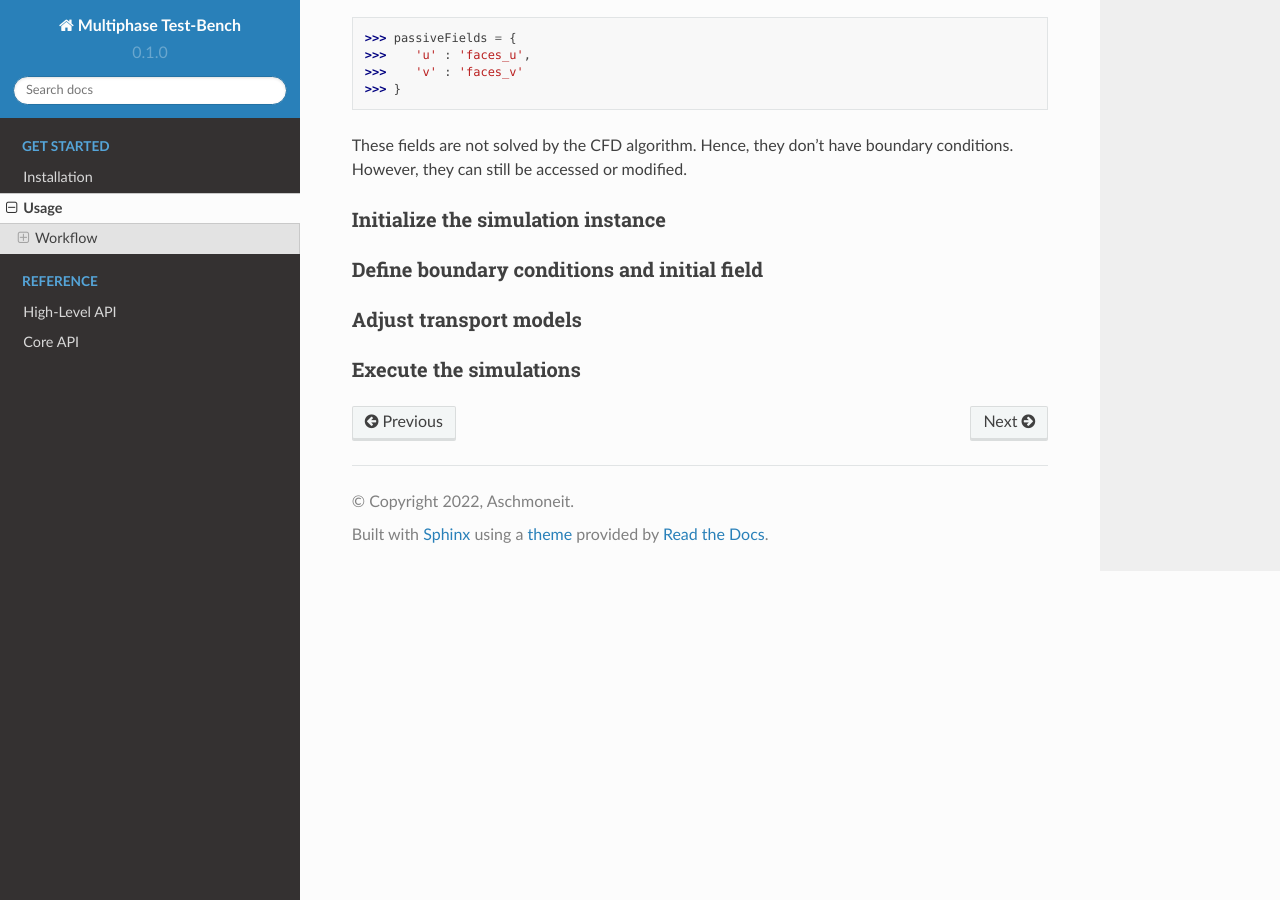
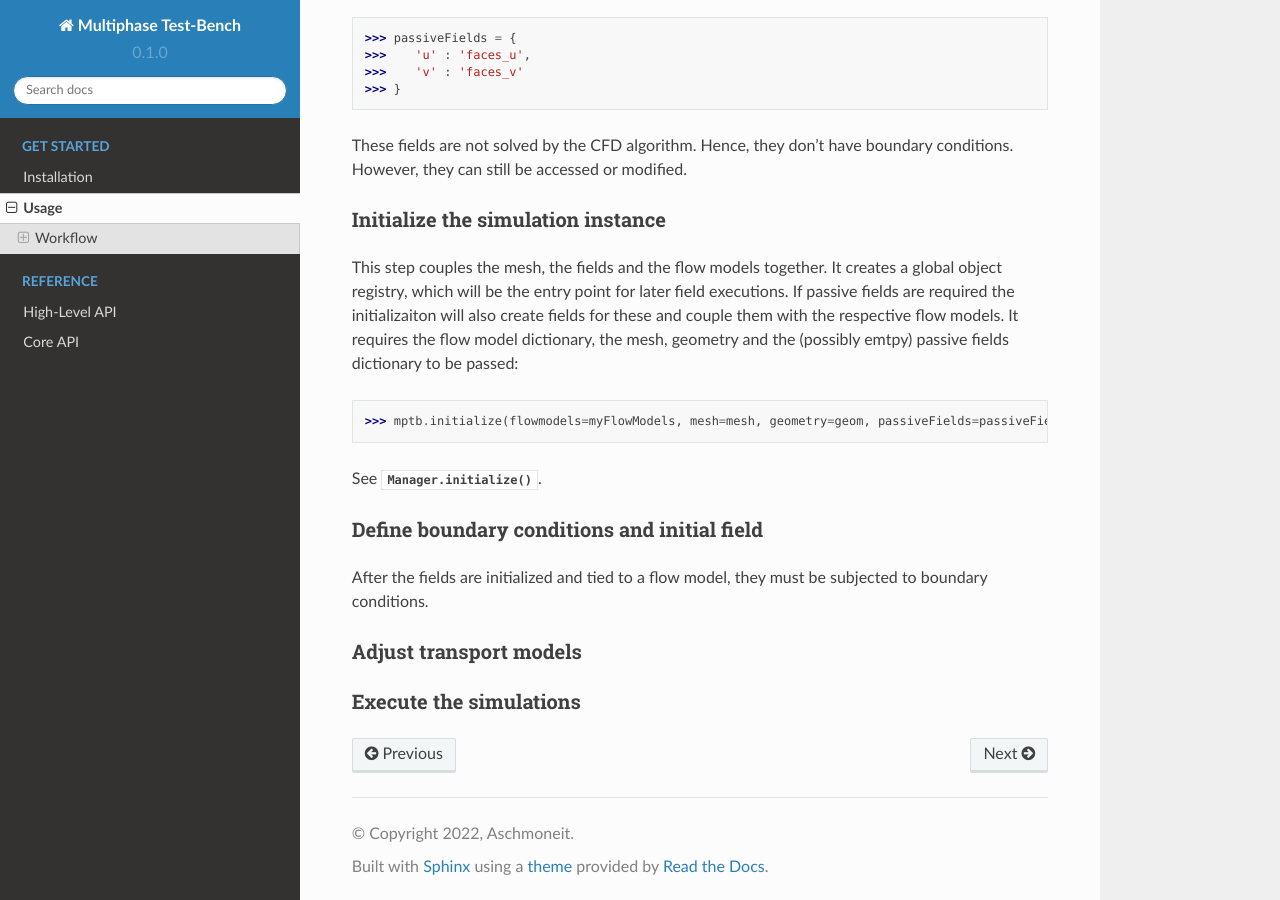
Before and after one commit to fjaschmoneit/multiphase-test-bench, a Sphinx documentation site: the page built from docs/source/usage.rst, in a window 1280 px wide and 900 px high, scrolled down 1874 px. Built offline with Sphinx 7.4.7 and the Read the Docs theme 2.0.0, drawn with Linux system fonts in a browser that asks for light colours; pages that are not in the unit, such as notebooks, are missing from menus.

```diff
--- a/docs/source/usage.rst
+++ b/docs/source/usage.rst
@@ -108,10 +108,27 @@
 Initialize the simulation instance
 ^^^^^^^^^^^^^^^^^^^^^^^^^^^^^^^^^^
 
+This step couples the mesh, the fields and the flow models together.
+It creates a global object registry, which will be the entry point for later
+field executions. If passive fields are required the initializaiton will also
+create fields for these and couple them with the respective flow models.
+It requires the flow model dictionary, the mesh, geometry and the (possibly emtpy)
+passive fields dictionary to be passed:
+
+>>> mptb.initialize(flowmodels=myFlowModels, mesh=mesh, geometry=geom, passiveFields=passiveFields )
+
+See :py:func:`Manager.initialize`.
+
+
 .. _defBCs:
 
 Define boundary conditions and initial field
 ^^^^^^^^^^^^^^^^^^^^^^^^^^^^^^^^^^^^^^^^^^^^
+
+After the fields are initialized and tied to a flow model, they must be subjected to
+boundary conditions.
+
+
 
 .. _setTranspModelParams:
 
```
